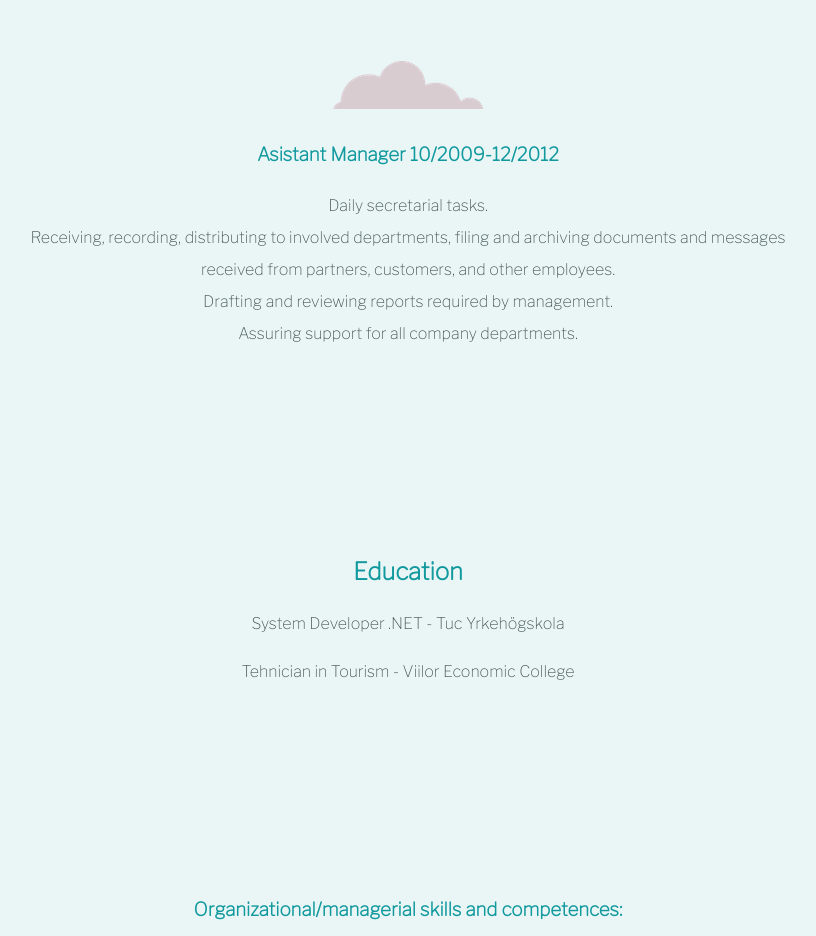
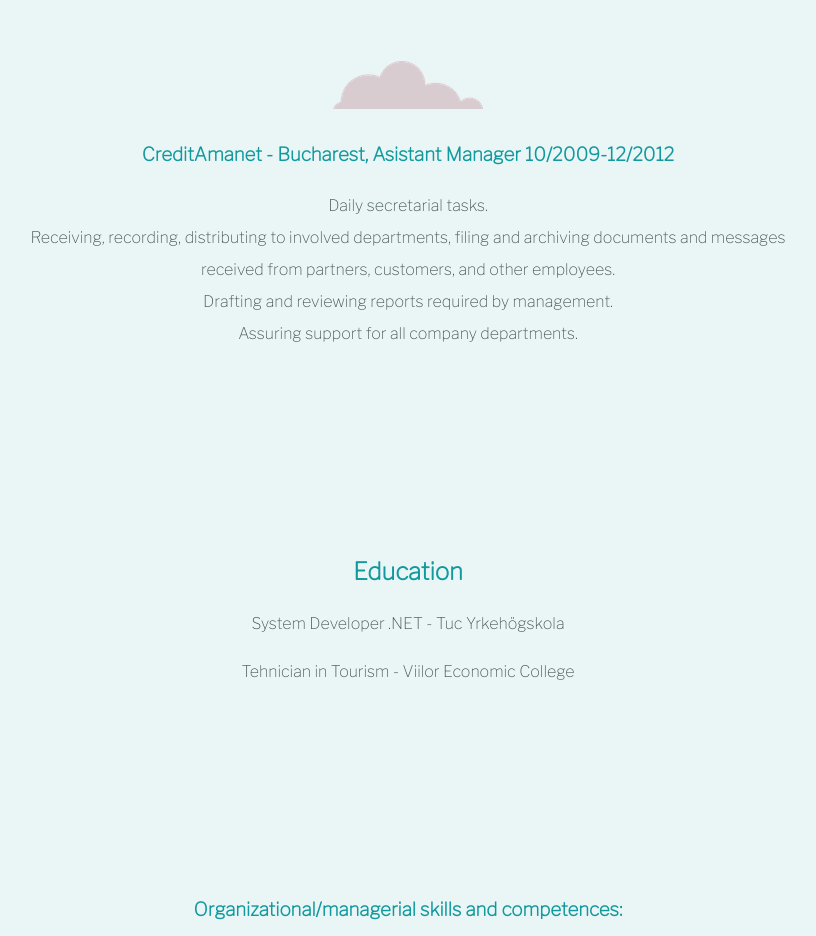
Before and after one commit to deliacirstea/deliacirstea.github.io, a plain HTML site: page cv.html in a window 1280 px wide. Shown: the part 2300-3236 px from the top of the page, without its empty margins (232-1048 px from the left). Drawn offline with nearby package versions, Linux system fonts and the light colour scheme.

Commit message:
Update cv.html

```diff
--- a/cv.html
+++ b/cv.html
@@ -94,7 +94,7 @@
 
     <div>
       <img class="third-cloud" src="images/cloud.png" alt="cloud-img" />
-      <h3>Asistant Manager 10/2009-12/2012</h3>
+      <h3>CreditAmanet - Bucharest, Asistant Manager 10/2009-12/2012</h3>
       <p>
         Daily secretarial tasks. <br />Receiving, recording, distributing to
         involved departments, filing and archiving documents and messages
```
